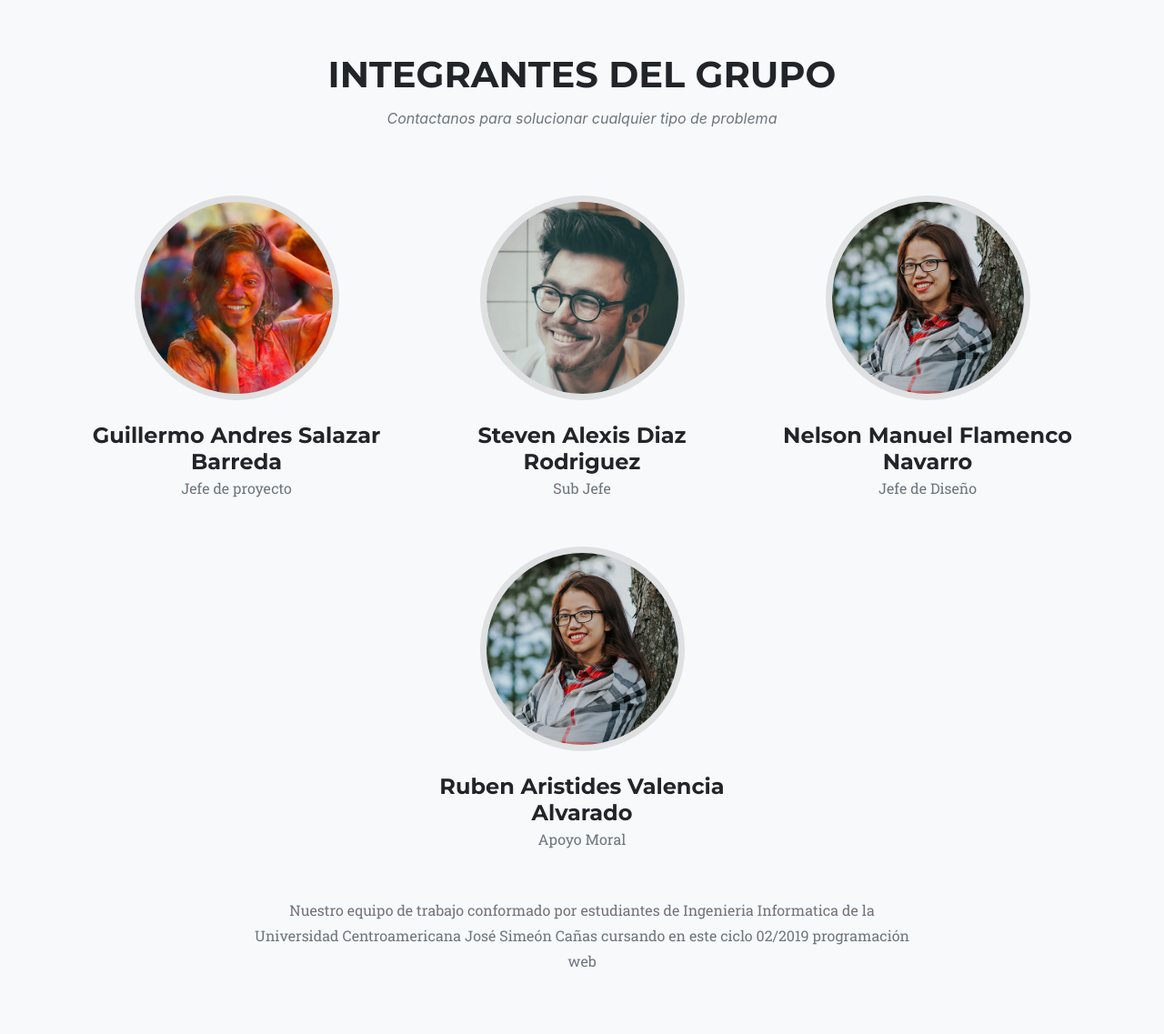
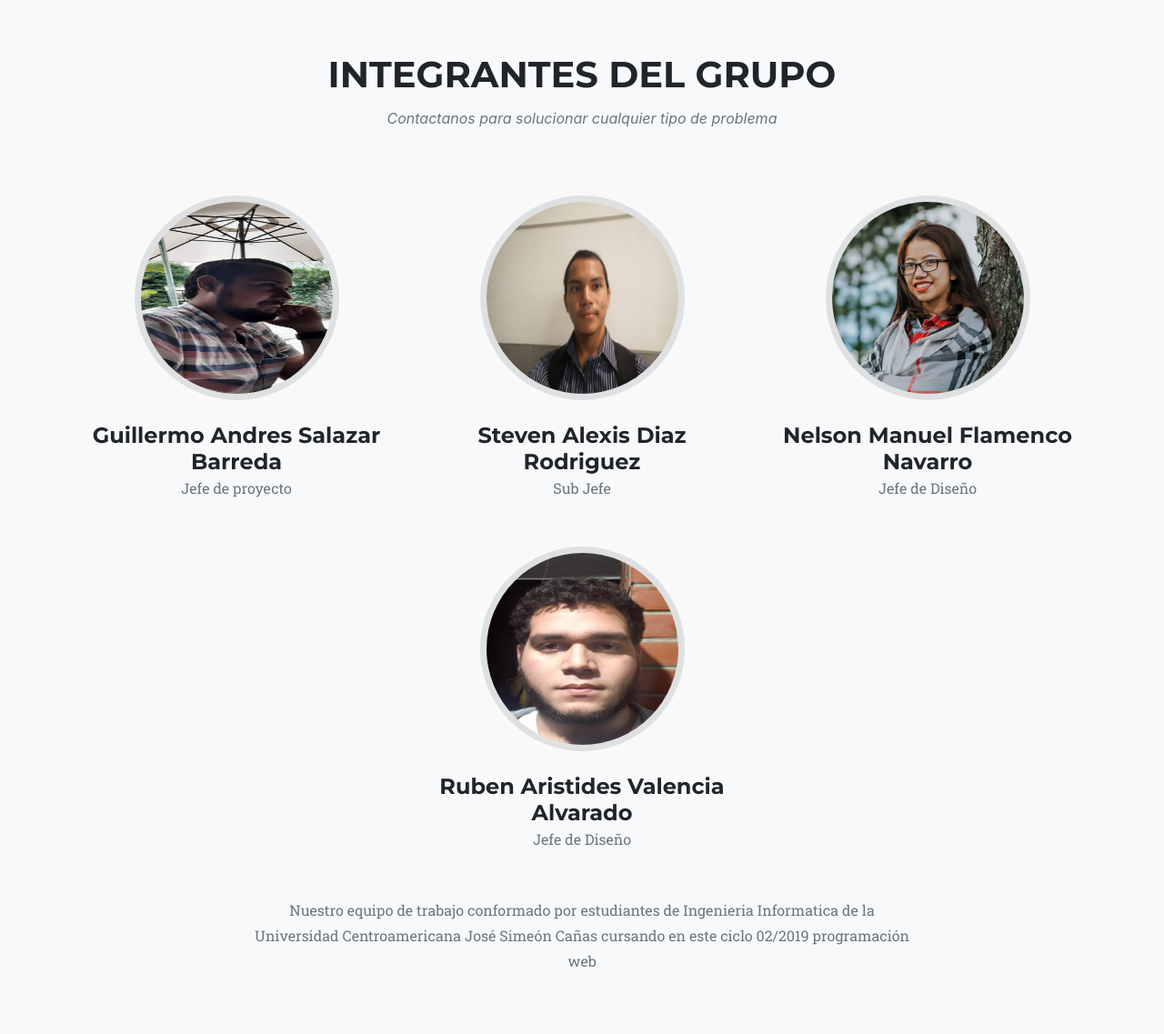
Before and after one commit to Gui11e19/hitmarkerStore, a Node server app: page / in a window 1280 px wide. Shown: the part 5120-6257 px from the top of the page at 91% size. Run offline with Node 20, Linux system fonts and the light colour scheme; some libraries are stand-ins or nearby versions; some web fonts are replaced.

Commit message:
fix errors  st

```diff
--- a/routes/index.js
+++ b/routes/index.js
@@ -23,6 +23,12 @@ router.get('/about', function(req, res) {
 router.get('/help', function(req, res) {
   res.render('help');
 });
+
+
+router.get('/Database', function(req, res) {
+  res.render('Database');
+});
+
 
 //rutas para registrar a un usuario
 
@@ -84,9 +90,6 @@ router.get('/reset_pass', function(req, res) {
   res.render('reset_pass');
 });
 
-router.get('/homet', function(req, res) {
-  res.render('homet');
-});
 
 function isAuthenticated(req,res,next)
 {
--- a/views/carro.ejs
+++ b/views/carro.ejs
@@ -13,7 +13,7 @@
 
 		<nav class="navbar">
 			<div class="container">
-				<a class="navbar-brand" href="#">Hitmarker</a>
+				<a class="navbar-brand" href="/home">Hitmarker</a>
 				<div class="navbar-right">
 					<div class="container minicart"></div>
 				</div>
--- a/views/home.ejs
+++ b/views/home.ejs
@@ -40,7 +40,7 @@
       <div class="collapse navbar-collapse" id="navbarResponsive">
         <ul class="navbar-nav text-uppercase ml-auto">
           <li class="nav-item">
-            <a class="nav-link js-scroll-trigger" href="/Database">Home</a>
+            <a class="nav-link js-scroll-trigger" href="#">Home</a>
           </li>
           <li class="nav-item">
             <a class="nav-link js-scroll-trigger" href="#login">Login</a>
@@ -62,11 +62,13 @@
           <li class="nav-item">
             <a class="nav-link js-scroll-trigger" href="#team">Help</a>
           </li>
-          <!--
+          <li class="nav-item">
+              <a class="nav-link js-scroll-trigger" href="/Database">Productos</a>
+            </li>
           <li class="nav-item">
               <%if(user){%><p class="nav-link js-scroll-trigger"><%=user.username%></p><%}%>
           </li>
-        -->
+
         </ul>
       </div>
     </div>
@@ -378,7 +380,7 @@
       <div class="row" style="justify-content: center;">
         <div class="col-sm-4">
           <div class="team-member">
-            <img class="mx-auto rounded-circle" src="template/img/team/1.jpg" alt="">
+            <img class="mx-auto rounded-circle" src="template/img/team/2.jpeg" alt="">
             <h4>Guillermo Andres Salazar Barreda</h4>
             <p class="text-muted">Jefe de proyecto</p>
             <!--<ul class="list-inline social-buttons">
@@ -402,7 +404,7 @@
         </div>
         <div class="col-sm-4">
           <div class="team-member">
-            <img class="mx-auto rounded-circle" src="template/img/team/2.jpg" alt="">
+            <img class="mx-auto rounded-circle" src="/template/img/team/1.jpeg" alt="">
             <h4>Steven Alexis Diaz Rodriguez</h4>
             <p class="text-muted">Sub Jefe</p>
           </div>
@@ -416,9 +418,9 @@
         </div>
         <div class="col-sm-4">
             <div class="team-member">
-              <img class="mx-auto rounded-circle" src="template/img/team/3.jpg" alt="">
+              <img class="mx-auto rounded-circle" src="template/img/team/3.jpeg" alt="">
               <h4>Ruben Aristides Valencia Alvarado </h4>
-              <p class="text-muted">Apoyo Moral</p>
+              <p class="text-muted">Jefe de Diseño</p>
             </div>
           </div>
       </div>
```
Also changed, not shown: public/template/img/team/1.jpeg (added), public/template/img/team/1.jpg (deleted), public/template/img/team/2.jpeg (added), public/template/img/team/3.jpeg (added), 2 other files.
